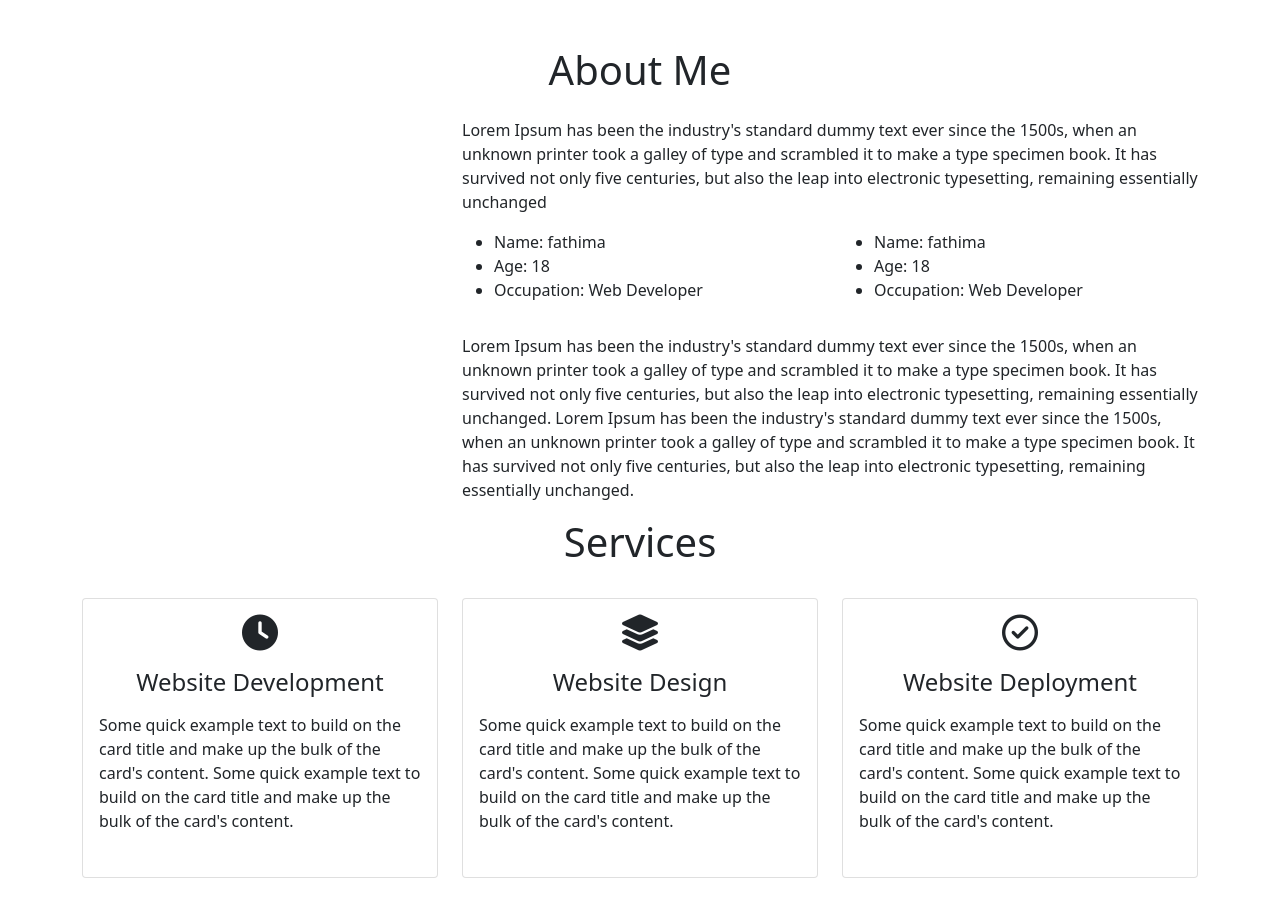
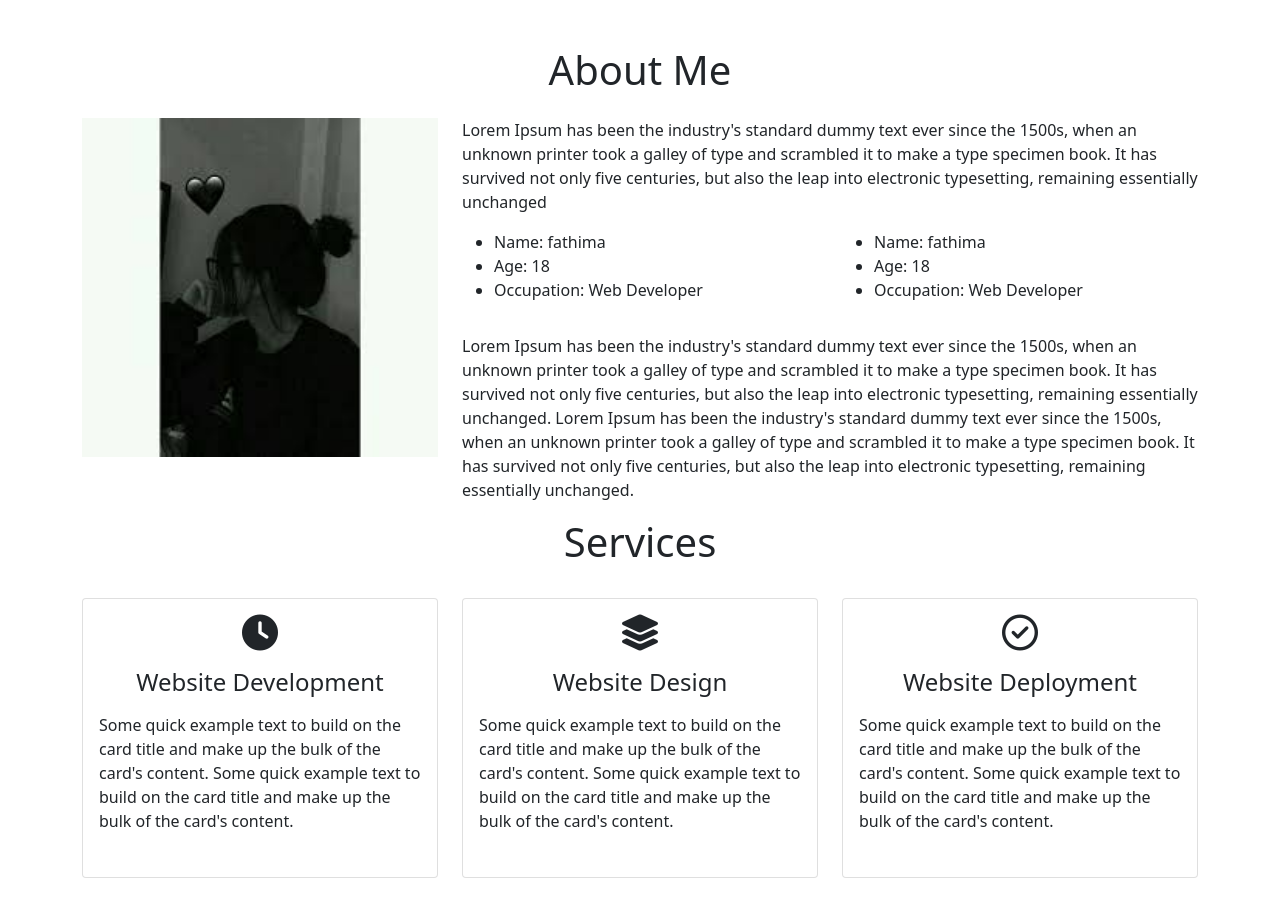
Before and after one commit to nusaiba2004/nusaibasportfolio, a plain HTML site: page index.html in a window 1280 px wide. Shown: the part 802-1701 px from the top of the page. Drawn offline with nearby package versions, Linux system fonts and the light colour scheme; a script that the page names is missing.

Commit message:
Update index.html

```diff
--- a/index.html
+++ b/index.html
@@ -61,7 +61,7 @@
             <h1 class="text-center">About Me</h1>
             <div class="row mt-4">
                 <div class="col-lg-4">
-                    <img src="images/about.peg" class= "imageAboutPage" alt="">
+                    <img src="images/about.jpg" class= "imageAboutPage" alt="">
                 </div>
 
                 <div class="col-lg-8">
```
